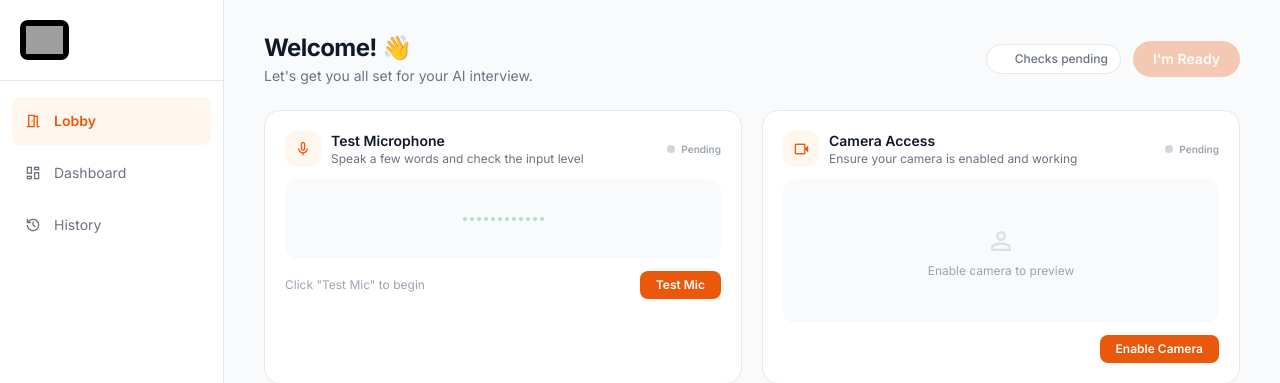
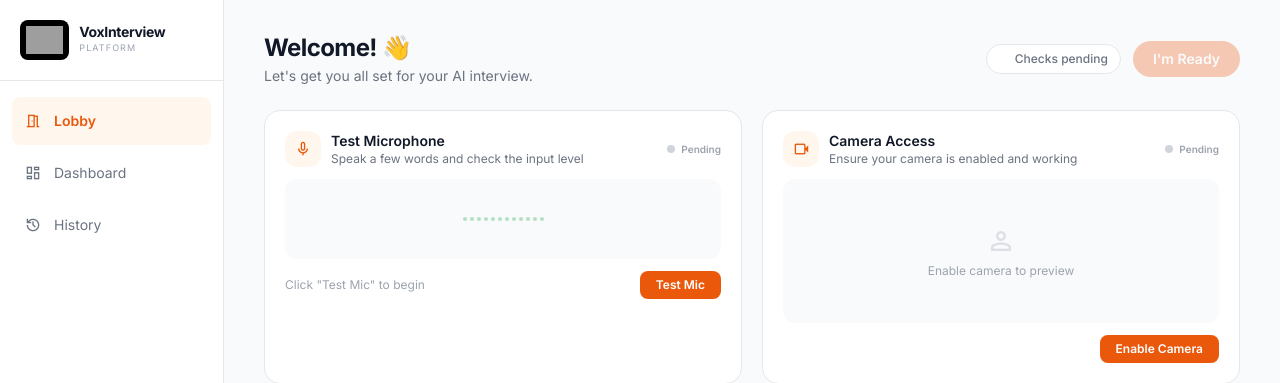
Before and after one commit to Suryanaik-77/simple_interview, a FastAPI app: page / in a window 1280 px wide. Shown: the top 383 px of the page. Run offline with FastAPI, Linux system fonts and the light colour scheme; some libraries are stand-ins or nearby versions; grey boxes are pictures that could not be loaded.

Commit message:
Add VoxInterview/Platform text beside logo, remove education from resume

```diff
--- a/templates/index.html
+++ b/templates/index.html
@@ -75,6 +75,10 @@ body { font-family: 'Inter', sans-serif; }
     <div class="flex items-center gap-2.5">
       <div class="bg-black rounded-lg p-1.5">
         <img src="https://sumedhait.com/SITW.png" alt="Logo" class="h-7">
+      </div>
+      <div>
+        <h1 class="text-text-primary font-bold text-sm tracking-tight leading-none">VoxInterview</h1>
+        <p class="text-text-tertiary text-[9px] uppercase tracking-[0.12em] mt-0.5">Platform</p>
       </div>
     </div>
   </div>
@@ -252,7 +256,6 @@ body { font-family: 'Inter', sans-serif; }
                 <div class="flex justify-between"><span class="text-text-secondary">Level</span><span class="font-semibold text-text-primary" id="p-level">-</span></div>
                 <div class="flex justify-between"><span class="text-text-secondary">Skills</span><span class="font-medium text-text-primary text-right max-w-[180px] truncate" id="p-skills">-</span></div>
                 <div class="flex justify-between"><span class="text-text-secondary">Tools</span><span class="font-medium text-text-primary" id="p-tools">-</span></div>
-                <div class="flex justify-between"><span class="text-text-secondary">Education</span><span class="font-medium text-text-primary text-right max-w-[180px] truncate" id="p-edu">-</span></div>
               </div>
             </div>
           </div>
```
